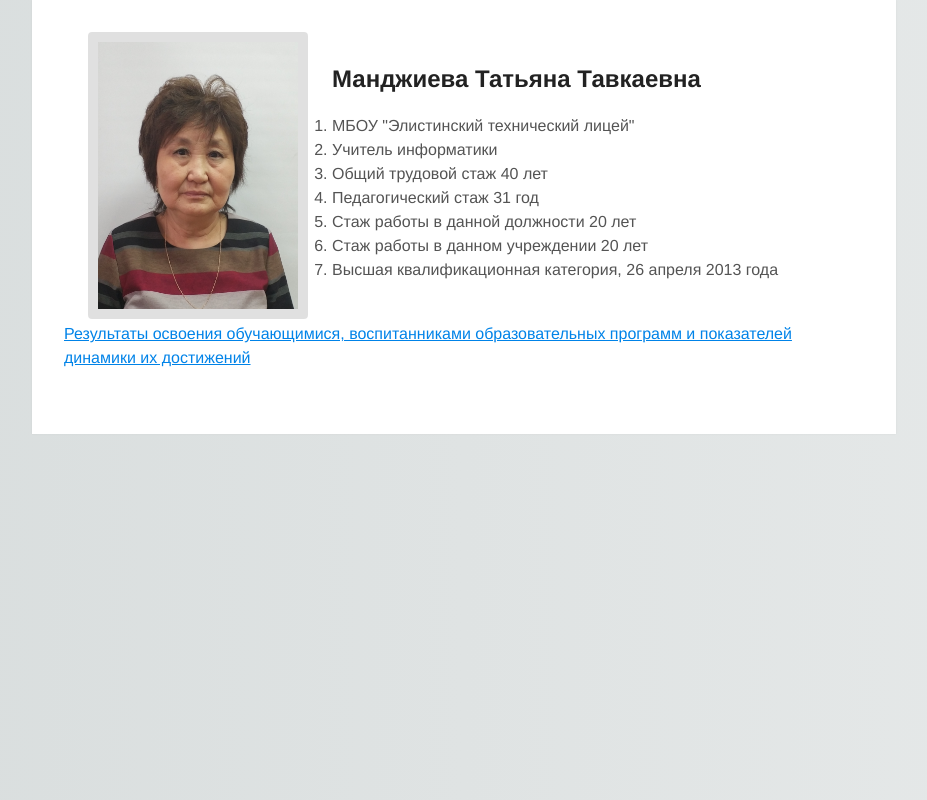
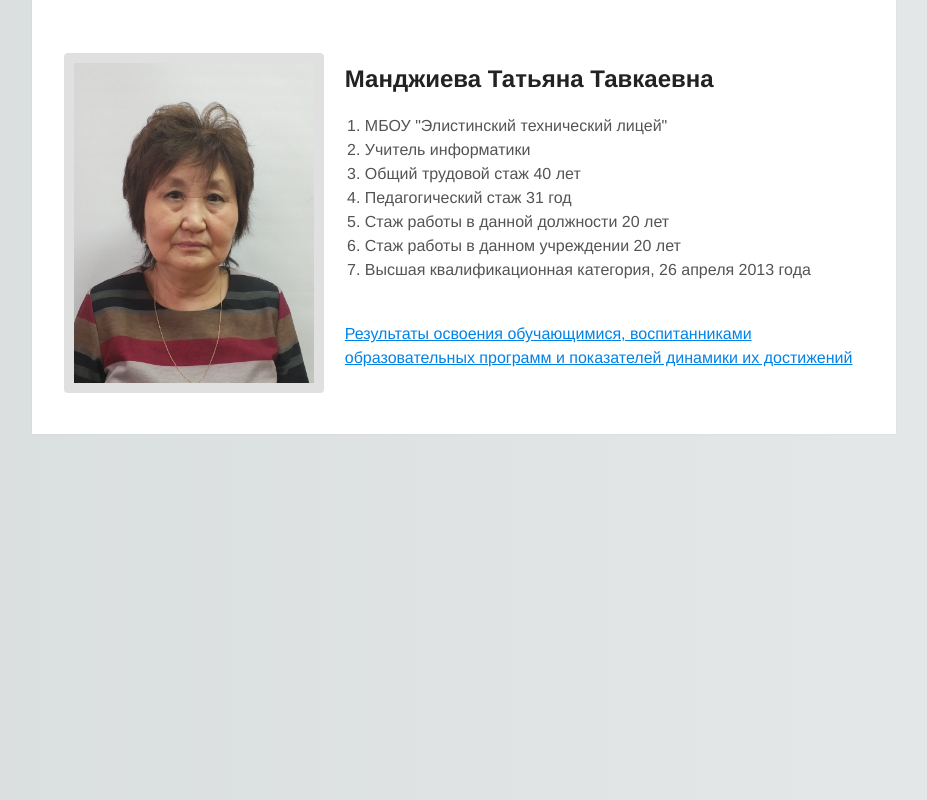
Before and after one commit to Mandzh/Mandzh.github.io, a plain HTML site: page index.html in a window 1280 px wide. Shown: the whole page, without its empty margins (176-1103 px from the left). Drawn offline with Linux system fonts and the light colour scheme.

Commit message:
Add files via upload

```diff
--- a/index.html
+++ b/index.html
@@ -8,7 +8,7 @@
         <link rel="stylesheet" href="main.css">
     </head>
     <body>
-        <a href="IMG_20180309_141707.jpg"><img alt="Манджиева Татьяна Тавкаевна" src="IMG_20180309_141707.jpg" /></a>
+        <a href="IMG_20180309_141707.jpg"><img class='mtt' alt="Манджиева Татьяна Тавкаевна" src="IMG_20180309_141707.jpg" /></a>
         <h2>Манджиева Татьяна Тавкаевна</h2>
         <ol>
             <li>МБОУ "Элистинский технический лицей"</li>
--- a/main.css
+++ b/main.css
@@ -44,11 +44,18 @@ img {
     border: 10px solid rgba(0, 0, 0, 0.12);
     border-radius: 4px;
     display: block;
-    margin: 1.3em auto;
-    max-width: 200px;
+    max-width: 40em;
+}
+
+.mtt {
+    margin: 1.3em  1.3em 1.3em 0;
     float: left;
-    margin: 0 3%;
+    width: 15em;
    }
+
+li {
+    margin-left: 16.3em;
+}
 
 table {
 	margin: 0 auto;
@@ -56,7 +63,7 @@ table {
 	color: #222;
     border-spacing: 2px;
    }
-   td, th {
+td, th {
     background: #e6e9e9; /* Цвет фона ячеек */
     padding: 5px; /* Поля вокруг текста */
 
```
Also changed, not shown: first.html (+17 -0 lines), Безымянный10.png (added), Безымянный11.png (added), Безымянный12.png (added), Безымянный13.png (added), Безымянный14.png (added), Безымянный15.png (added), Безымянный16.png (added), Безымянный17.png (added), Безымянный2.png (added), Безымянный3.png (added), Безымянный4.png (added), Безымянный5.png (added), Безымянный6.png (added), 3 more files.
